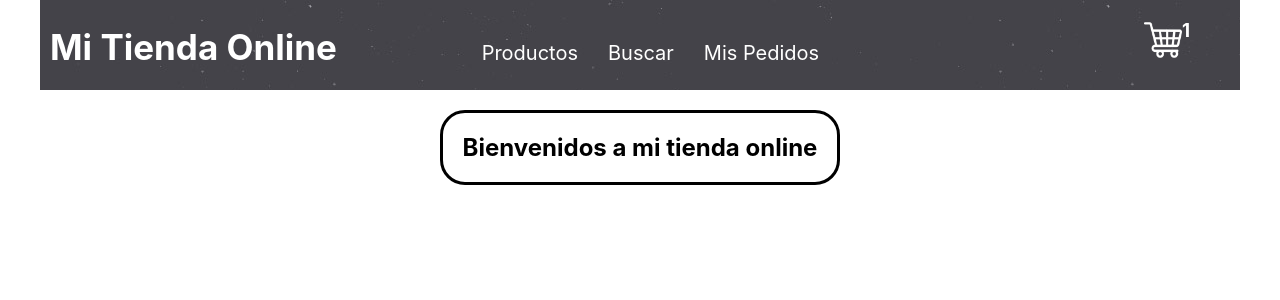
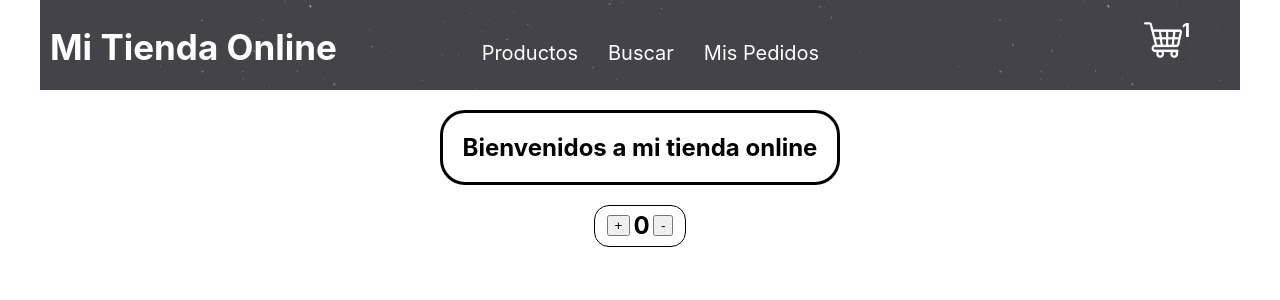
Before and after one commit to nicolagou/tienda-catering, a React (Create React App) app: page / in a window 1280 px wide. Shown: the top 300 px of the page. Built offline with nearby package versions, Linux system fonts and the light colour scheme.

Commit message:
Agregado el contador

```diff
--- /dev/null
+++ b/src/components/ItemCount/ItemCount.css
@@ -0,0 +1,12 @@
+.contador{
+    display: flex;
+    justify-content: space-around;
+    align-items: center;
+    padding: 10px;
+    border: black solid 1px;
+    border-radius: 15px;
+    height: 20px;
+    width: 70px;
+    font-size: 12px;
+
+}
--- /dev/null
+++ b/src/components/ItemCount/ItemCount.js
@@ -0,0 +1,33 @@
+import { useState } from "react"
+import './ItemCount.css'
+
+const ItemCount = () => {
+    const [contador, setContador] = useState(0);
+
+    const add = () => {
+        if (contador >= 10) {
+            return;
+        }
+        setContador(contador + 1)
+    }
+
+    const subtract = () => {
+        if (contador === 0) {
+            return;
+        }
+        setContador(contador - 1)
+    }
+
+    return (
+        <div>
+            <div className="contador">
+                <button onClick={add}>+</button>
+                <h1>{contador}</h1>
+                <button onClick={subtract}>-</button>
+            </div>
+
+        </div>
+    )
+}
+
+export default ItemCount
--- a/src/components/ItemsListContainer/ItemListContainer.css
+++ b/src/components/ItemsListContainer/ItemListContainer.css
@@ -1,6 +1,7 @@
 .message-greeting-container{
     display: flex;
-    justify-content: center;
+    flex-direction: column;
+    align-items: center;
     max-width: 1200px;
     margin: 0 auto;
 
--- a/src/components/ItemsListContainer/ItemListContainer.js
+++ b/src/components/ItemsListContainer/ItemListContainer.js
@@ -1,10 +1,12 @@
 import React from 'react'
 import './ItemListContainer.css';
+import ItemCount from '../ItemCount/ItemCount';
 
 const ItemListContainer = (props) => {
   return (
     <div className='message-greeting-container'>
         <h2 className='message'>{props.name}</h2>
+        <ItemCount/>
     </div>
   )
 }
--- a/src/components/NavBar/NavBar.js
+++ b/src/components/NavBar/NavBar.js
@@ -18,7 +18,7 @@ const NavBar = () => {
         </li>
       </ul>
 
-        <CartWidget/>
+      <CartWidget />
     </div>
 
   )
```
Lines whose indentation alone changed are shown as unchanged.
